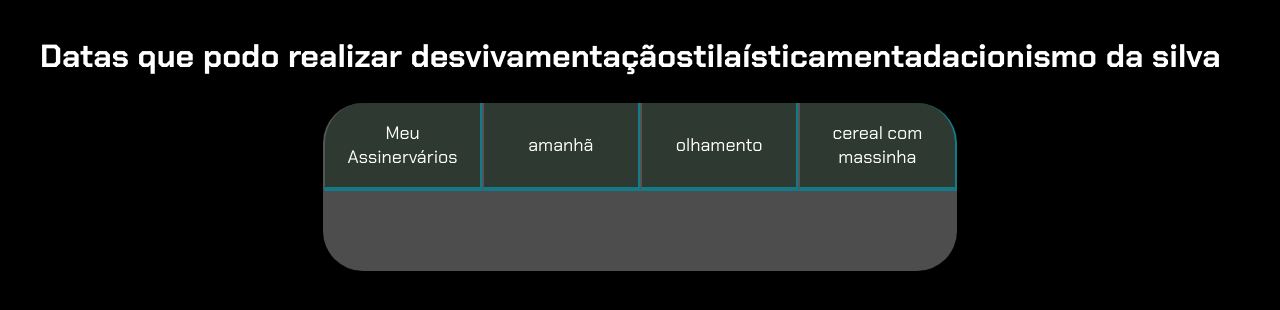
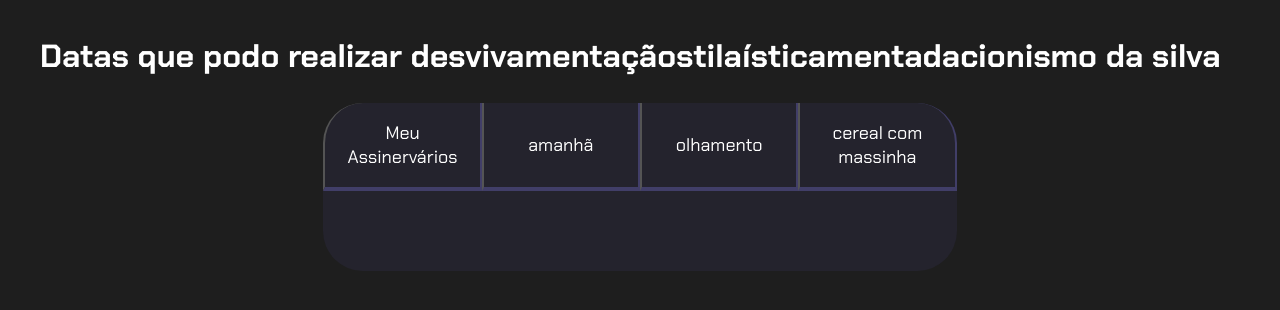
Before and after one commit to felipenievola/aula-01, a website: page index.html in a window 1280 px wide. Drawn offline with Linux system fonts and the light colour scheme.

Commit message:
Correção: tempo amanhã ajustado para 401 dias + 1 hora + 1 minuto (61 minutos totais)

```diff
--- a/main.js
+++ b/main.js
@@ -13,7 +13,7 @@ window.addEventListener("DOMContentLoaded", () => {
   const diaAtual = hoje.getDate();
 
   const tempoObjetivo1 = new Date(anoAtual, mesAtual, diaAtual + aleatorio(5, 12), 14, 20, 45);
-  const tempoObjetivo2 = new Date(anoAtual, mesAtual, diaAtual + 401, 0, 61, 0);
+  const tempoObjetivo2 = new Date(anoAtual, mesAtual, diaAtual + 401, 1, 1, 0);
   const tempoObjetivo3 = new Date(anoAtual, mesAtual, diaAtual + aleatorio(30, 40), 19, 55, 15);
   const tempoObjetivo4 = new Date(anoAtual, mesAtual, diaAtual + aleatorio(50, 60), 12, 30, 50);
   const tempos = [tempoObjetivo1, tempoObjetivo2, tempoObjetivo3, tempoObjetivo4];
--- a/style.css
+++ b/style.css
@@ -1,12 +1,12 @@
 @import url('https://fonts.googleapis.com/css2?family=Chakra+Petch:wght@400;700&display=swap');
 
 :root {
-    --cor-de-fundo: #000000;
-    --verde: #2ba85b;
-    --branco: #FFFFFF;
-    --botao-ativo: #137a88;
-    --botao-inativo: rgba(93, 116, 98, 0.5);
-    --texto-fundo: rgba(255, 255, 255, 0.3);
+  --cor-de-fundo: #1e1e1e;
+  --verde: #6fff57;
+  --branco: #ffffff;
+  --botao-ativo: #413e68;
+  --botao-inativo: rgba(50, 48, 80, 0.3);
+  --texto-fundo: rgba(50, 48, 80, 0.3);
 }
 
 body {
```
